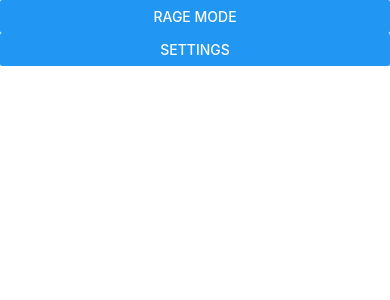
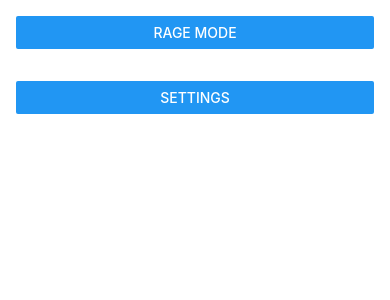
Before and after one commit to fredmaggiowski/kittycatch, a React Native app: screen / in a window 390 px wide. Shown: the top 300 px of the page. Built offline with nearby package versions, Linux system fonts and the light colour scheme; what react-native would draw is missing.

Commit message:
some style to home buttons

```diff
--- a/src/Home.js
+++ b/src/Home.js
@@ -9,13 +9,21 @@ const styles = StyleSheet.create({
     height: '100%',
     backgroundColor: Colors.white,
   },
+  homeRow: {
+    padding: 16,
+  },
 });
 
 export default function Home({onRageModeButtonPress, onSettingsButtonPress}) {
   return (
     <View style={styles.boardContainer}>
-      <Button title="Rage mode" onPress={onRageModeButtonPress} />
-      <Button title="Settings" onPress={onSettingsButtonPress} />
+      <View style={styles.homeRow}>
+        <Button title="Rage mode" onPress={onRageModeButtonPress} />
+      </View>
+
+      <View style={styles.homeRow}>
+        <Button title="Settings" onPress={onSettingsButtonPress} />
+      </View>
     </View>
   );
 }
```
